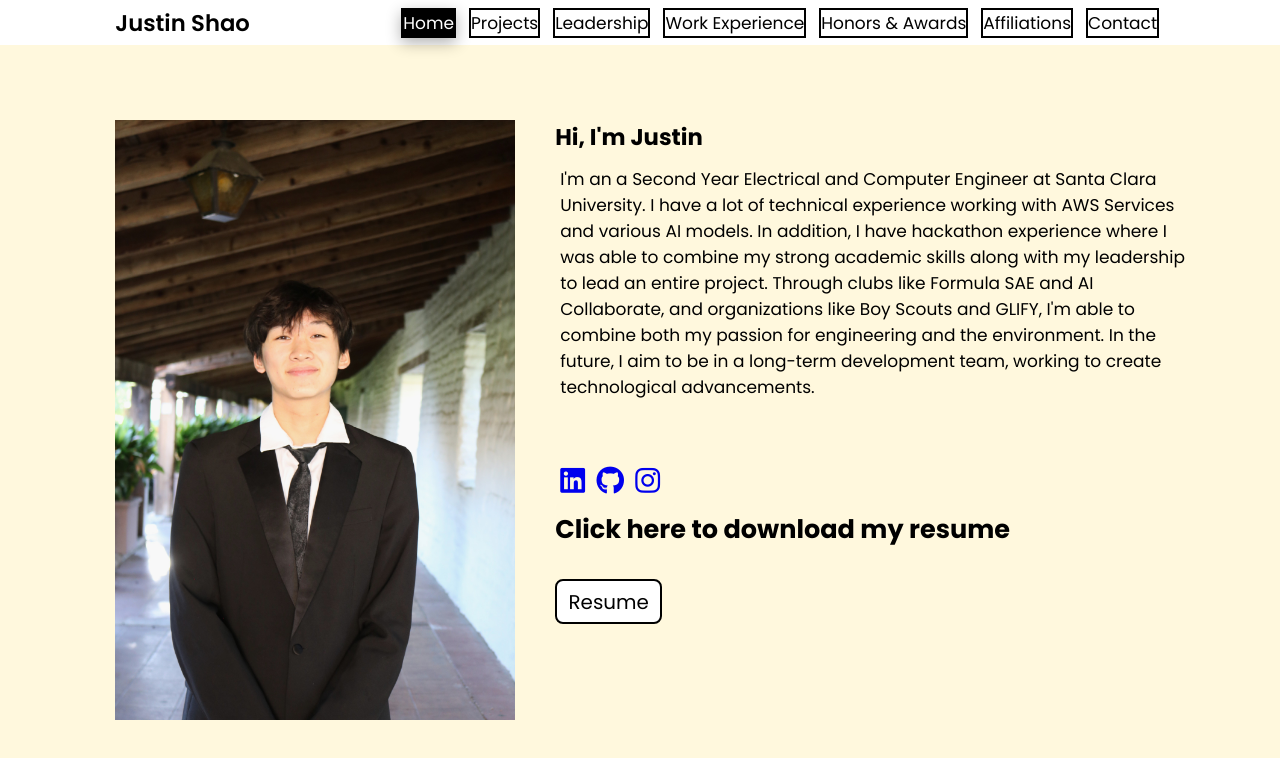
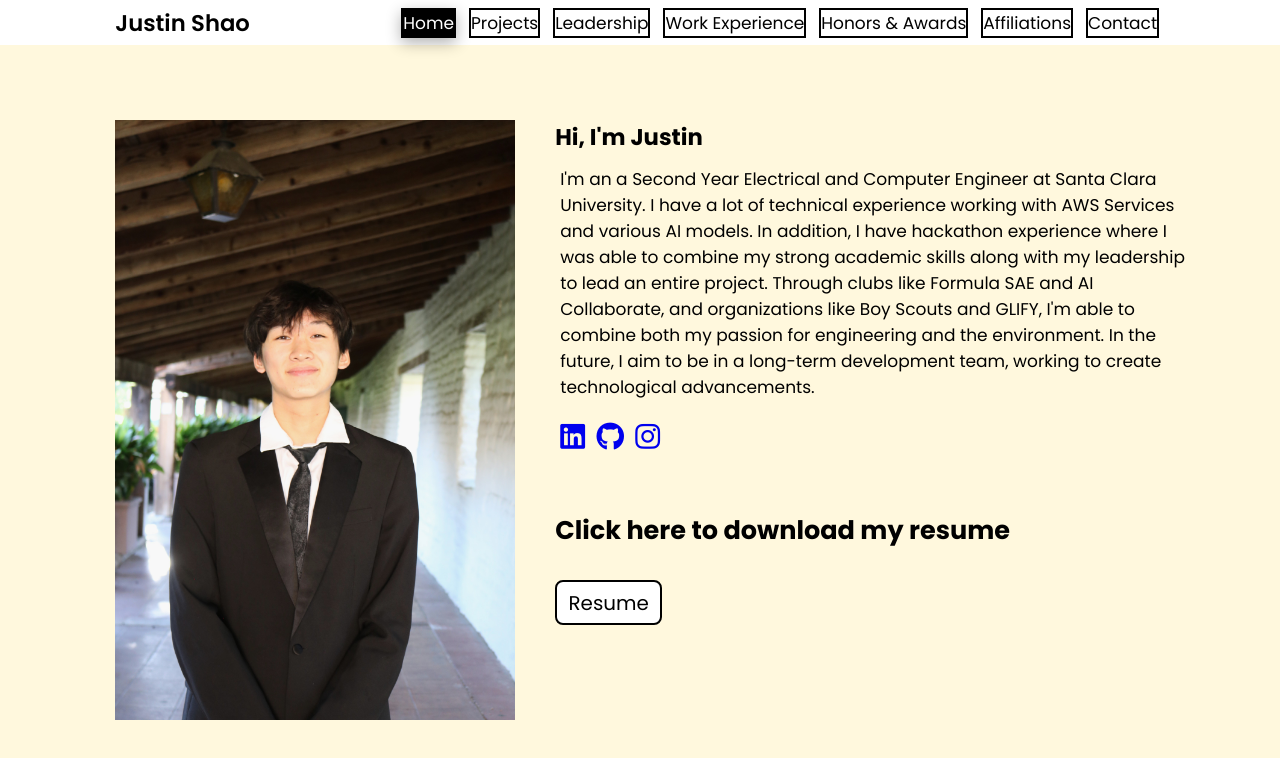
Before and after one commit to dragonjws/justinwshao, a plain HTML site: page index.html in a window 1280 px wide. Drawn offline with Linux system fonts and the light colour scheme.

Commit message:
added some minor fixes

```diff
--- a/index.html
+++ b/index.html
@@ -37,14 +37,15 @@
                 the environment. In the future, I aim to be in a long-term development team, working to create technological
                 advancements.
             </p>
+            <div class="home-social-icons">
+            <a href="https://www.linkedin.com/in/justinwshao" target="_blank"><i class="fa-brands fa-linkedin"></i></a>
+            <a href="https://github.com/dragonjws" target="_blank"><i class="fa-brands fa-github"></i></a>
+            <a href="https://www.instagram.com/jjustinwshaoo_" target="_blank"><i class="fa-brands fa-instagram"></i></a>
+            </div>
             <div>
                 <h1>Click here to download my resume</h1>
                 <a href="https://drive.google.com/uc?export=download&id=1lQ-M6GBg00Q6UtqpFQVsD_VvycVfPWFq" download class="resume-button">Resume</a>
             </div>
-            <div class="home-social-icons">
-            <a href="https://www.linkedin.com/in/justinwshao" target="_blank"><i class="fa-brands fa-linkedin"></i></a>
-            <a href="https://github.com/dragonjws" target="_blank"><i class="fa-brands fa-github"></i></a>
-            <a href="https://www.instagram.com/jjustinwshaoo_" target="_blank"><i class="fa-brands fa-instagram"></i></a>
         </div>
     </section>
 
--- a/style.css
+++ b/style.css
@@ -140,8 +140,8 @@ header{
     gap: 2rem;
     align-items: center;
     margin-left: 5px;
-    margin-top: -170px;
-    margin-bottom: -50px;
+    margin-top: -100px;
+    margin-bottom: 30px;
     animation: fadeIn 0.8s ease 0.6s both;
 }
 
@@ -158,6 +158,10 @@ header{
     font-size: 4.5rem;
     margin-top: 30px;
     margin-bottom: 30px;
+}
+
+.home > div:not(.home-img) > div:last-child {
+    margin-top: 50px;
 }
 
 .resume-button {
```
